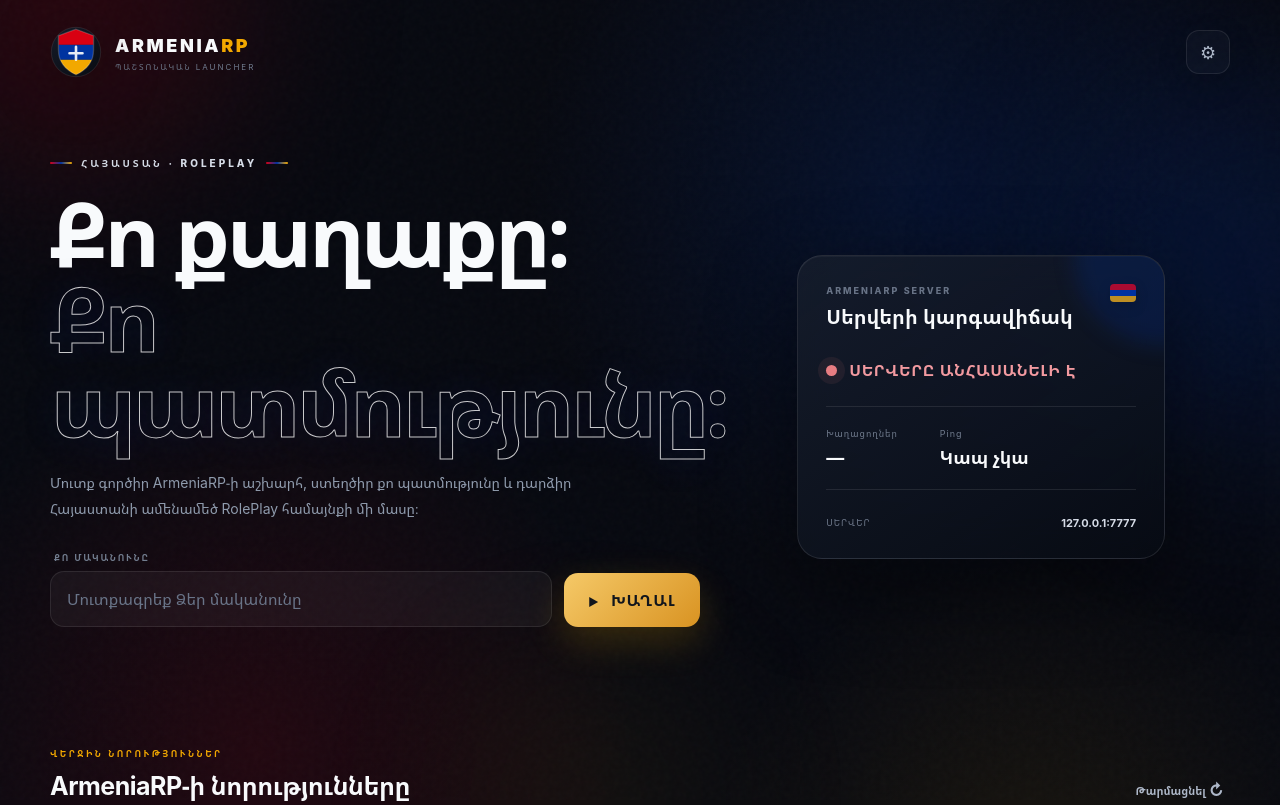
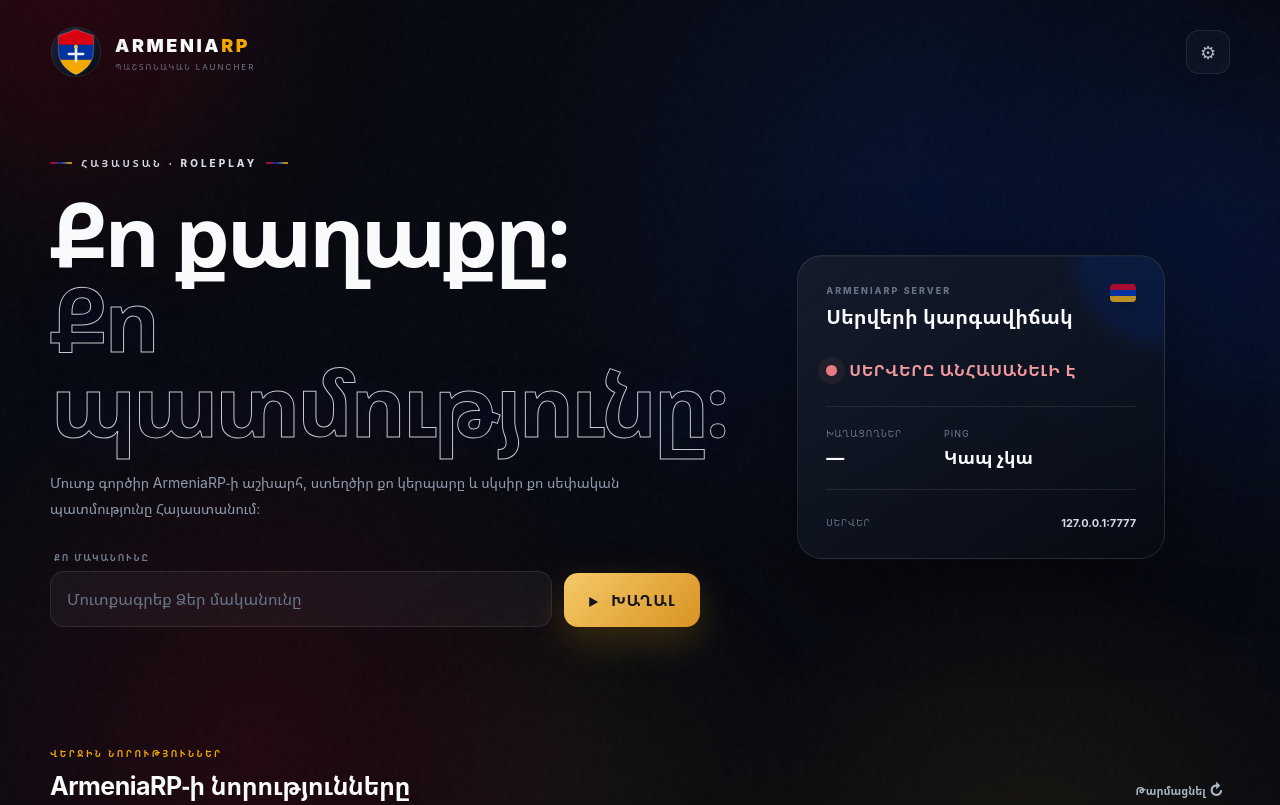
Before and after one commit to Aren-Kirakosyan-arm/-ArmeniaRP-Launcher, a website built with Vite: page index.html in a window 1280 px wide. Shown: the top 805 px of the page. Built offline with nearby package versions, Linux system fonts and the light colour scheme; files whose address does not match are found by name.

Commit message:
feat: polish Armenian launcher visual design

```diff
--- a/index.html
+++ b/index.html
@@ -3,39 +3,25 @@
 <head>
   <meta charset="UTF-8" />
   <meta name="viewport" content="width=device-width, initial-scale=1.0" />
-  <meta name="theme-color" content="#080b12" />
+  <meta name="theme-color" content="#070910" />
   <meta name="description" content="ArmeniaRP — հայկական RolePlay-ի պաշտոնական launcher-ը" />
-  <title>ArmeniaRP Launcher</title>
+  <title>ArmeniaRP — Լաունչեր</title>
   <link rel="stylesheet" href="/src/styles.css" />
 </head>
 <body>
   <div class="noise"></div>
-  <div class="ambient ambient-red"></div>
-  <div class="ambient ambient-blue"></div>
-  <div class="ambient ambient-orange"></div>
-
+  <div class="ambient ambient-red"></div><div class="ambient ambient-blue"></div><div class="ambient ambient-orange"></div>
   <main id="app" class="shell">
     <header class="topbar">
       <a class="brand" href="#" aria-label="ArmeniaRP">
         <span class="logo-wrap">
           <svg class="armenia-logo" viewBox="0 0 80 80" role="img" aria-label="ArmeniaRP logo">
-            <defs>
-              <linearGradient id="logoBg" x1="0" y1="0" x2="1" y2="1">
-                <stop offset="0" stop-color="#151b28" />
-                <stop offset="1" stop-color="#080b12" />
-              </linearGradient>
-              <clipPath id="logoShield">
-                <path d="M40 5 67 15v22c0 18-10 30-27 38C23 67 13 55 13 37V15Z" />
-              </clipPath>
-            </defs>
-            <circle cx="40" cy="40" r="38" fill="url(#logoBg)" stroke="rgba(255,255,255,.14)" />
-            <g clip-path="url(#logoShield)">
-              <rect x="10" y="5" width="60" height="24" fill="#d90012" />
-              <rect x="10" y="29" width="60" height="23" fill="#0033a0" />
-              <rect x="10" y="52" width="60" height="25" fill="#f2a800" />
-            </g>
-            <path d="M40 5 67 15v22c0 18-10 30-27 38C23 67 13 55 13 37V15Z" fill="none" stroke="#fff" stroke-opacity=".2" stroke-width="2" />
-            <path d="M30 42h20M40 32v20" stroke="#fff" stroke-width="4" stroke-linecap="round" opacity=".9" />
+            <defs><linearGradient id="logoBg" x1="0" y1="0" x2="1" y2="1"><stop offset="0" stop-color="#18233a"/><stop offset="1" stop-color="#080b12"/></linearGradient><linearGradient id="logoGold" x1="0" y1="0" x2="1" y2="1"><stop offset="0" stop-color="#ffe08a"/><stop offset="1" stop-color="#d99524"/></linearGradient><clipPath id="shield"><path d="M40 5 67 15v22c0 18-10 30-27 38C23 67 13 55 13 37V15Z"/></clipPath></defs>
+            <circle cx="40" cy="40" r="38" fill="url(#logoBg)" stroke="rgba(255,255,255,.15)"/>
+            <g clip-path="url(#shield)"><rect x="10" y="5" width="60" height="24" fill="#d90012"/><rect x="10" y="29" width="60" height="23" fill="#0033a0"/><rect x="10" y="52" width="60" height="25" fill="#f2a800"/></g>
+            <path d="M40 5 67 15v22c0 18-10 30-27 38C23 67 13 55 13 37V15Z" fill="none" stroke="#fff" stroke-opacity=".2" stroke-width="2"/>
+            <path d="M29 43h22M40 32v22" stroke="#fff" stroke-width="4" stroke-linecap="round" opacity=".92"/>
+            <circle cx="40" cy="32" r="3" fill="url(#logoGold)"/>
           </svg>
         </span>
         <span class="brand-copy"><strong>ARMENIA<span>RP</span></strong><small>ՊԱՇՏՈՆԱԿԱՆ LAUNCHER</small></span>
@@ -47,30 +33,18 @@
       <div class="hero-copy">
         <div class="hero-kicker"><span></span> ՀԱՅԱՍՏԱՆ · ROLEPLAY <span></span></div>
         <h1>Քո քաղաքը։<br><span>Քո պատմությունը։</span></h1>
-        <p class="subtitle">Մուտք գործիր ArmeniaRP-ի աշխարհ, ստեղծիր քո պատմությունը և դարձիր Հայաստանի ամենամեծ RolePlay համայնքի մի մասը։</p>
+        <p class="subtitle">Մուտք գործիր ArmeniaRP-ի աշխարհ, ստեղծիր քո կերպարը և սկսիր քո սեփական պատմությունը Հայաստանում։</p>
         <div class="hero-actions">
-          <label class="nickname-field">
-            <span>ՔՈ ՄԱԿԱՆՈՒՆԸ</span>
-            <input id="nickname" class="nickname-input" maxlength="24" placeholder="Մուտքագրեք Ձեր մականունը" autocomplete="nickname" />
-          </label>
+          <label class="nickname-field"><span>ՔՈ ՄԱԿԱՆՈՒՆԸ</span><input id="nickname" class="nickname-input" maxlength="24" placeholder="Մուտքագրեք Ձեր մականունը" autocomplete="nickname" /></label>
           <button id="play-button" class="play-button"><span class="play-icon">▶</span> ԽԱՂԱԼ</button>
         </div>
         <p id="message" class="message" role="status"></p>
       </div>
 
       <div class="server-card glass">
-        <div class="server-card-top">
-          <div><p class="card-label">ARMENIARP SERVER</p><h2>Սերվերի կարգավիճակ</h2></div>
-          <div class="arm-flag" aria-label="Հայաստանի դրոշ"><i></i><i></i><i></i></div>
-        </div>
-        <div class="server-status-row">
-          <div class="pulse"><i></i></div>
-          <strong id="server-status" data-state="offline">ՍԵՐՎԵՐԸ ԱՆՀԱՍԱՆԵԼԻ Է</strong>
-        </div>
-        <div class="server-stats">
-          <div><span>Խաղացողներ</span><b id="player-count">—</b></div>
-          <div><span>Ping</span><b id="latency">—</b></div>
-        </div>
+        <div class="server-card-top"><div><p class="card-label">ARMENIARP SERVER</p><h2>Սերվերի կարգավիճակ</h2></div><div class="arm-flag" aria-label="Հայաստանի դրոշ"><i></i><i></i><i></i></div></div>
+        <div class="server-status-row"><div class="pulse"><i></i></div><strong id="server-status" data-state="offline">ՍԵՐՎԵՐԸ ԱՆՀԱՍԱՆԵԼԻ Է</strong></div>
+        <div class="server-stats"><div><span>ԽԱՂԱՑՈՂՆԵՐ</span><b id="player-count">—</b></div><div><span>PING</span><b id="latency">—</b></div></div>
         <div class="server-address"><span>ՍԵՐՎԵՐ</span><b id="server-address">127.0.0.1:7777</b></div>
       </div>
     </section>
@@ -79,7 +53,6 @@
       <div class="section-heading"><div><p class="eyebrow">ՎԵՐՋԻՆ ՆՈՐՈՒԹՅՈՒՆՆԵՐ</p><h2>ArmeniaRP-ի նորությունները</h2></div><button id="refresh-button" class="text-button">Թարմացնել <span>↻</span></button></div>
       <div id="news-list" class="news-grid"></div>
     </section>
-
     <footer class="footer"><span>© 2026 ArmeniaRP · Բոլոր իրավունքները պաշտպանված են</span><span>Windows · Tauri 2 · v0.1.0</span></footer>
   </main>
 
@@ -88,11 +61,10 @@
       <div class="section-heading"><div><p class="eyebrow">ԿԱՐԳԱՎՈՐՈՒՄՆԵՐ</p><h2>Կարգավորումներ</h2></div><button class="icon-button" value="cancel" aria-label="Փակել">×</button></div>
       <label>Մականուն<input id="settings-nickname" maxlength="24" placeholder="Ձեր մականունը" /></label>
       <label>Խաղի ճանապարհը (.exe)<input id="game-path" placeholder="C:\\Games\\ArmeniaRP\\gta_sa.exe" /></label>
-      <p class="hint">Ընտրեք խաղի .exe ֆայլը։ Հետագայում այստեղ կավելացվեն ավտոմատ թարմացումները, սերվերի տվյալները և գործարկման լրացուցիչ կարգավորումները։</p>
+      <p class="hint">Ընտրեք խաղի .exe ֆայլը։ Պահպանեք կարգավորումները և սեղմեք «ԽԱՂԱԼ»։</p>
       <div class="settings-actions"><button class="secondary-button" value="cancel">Չեղարկել</button><button id="save-settings" class="play-button" value="default">Պահպանել</button></div>
     </form>
   </dialog>
-
   <script type="module" src="/src/main.ts"></script>
 </body>
 </html>
```
